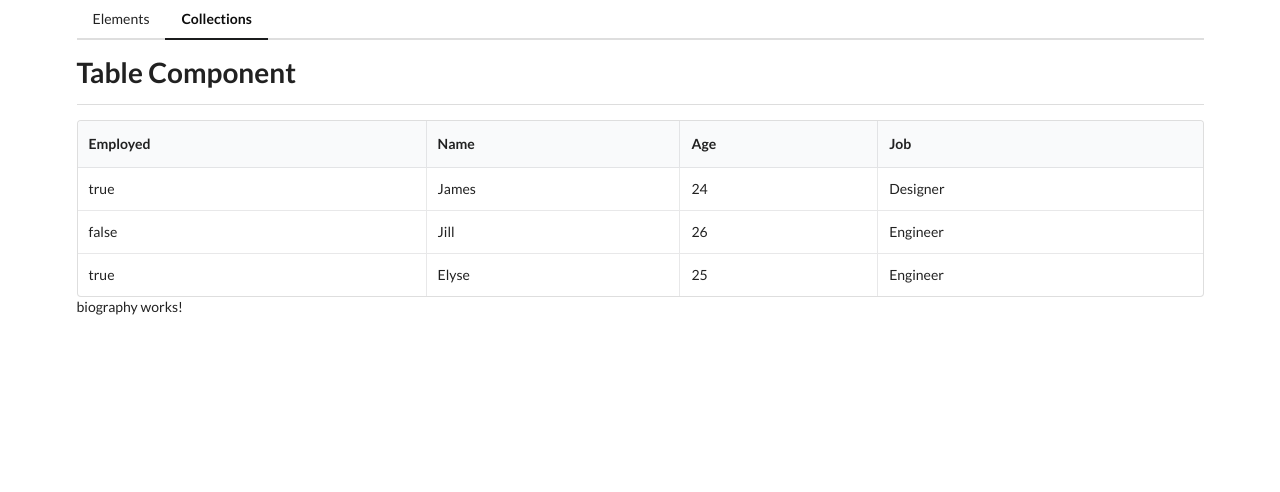
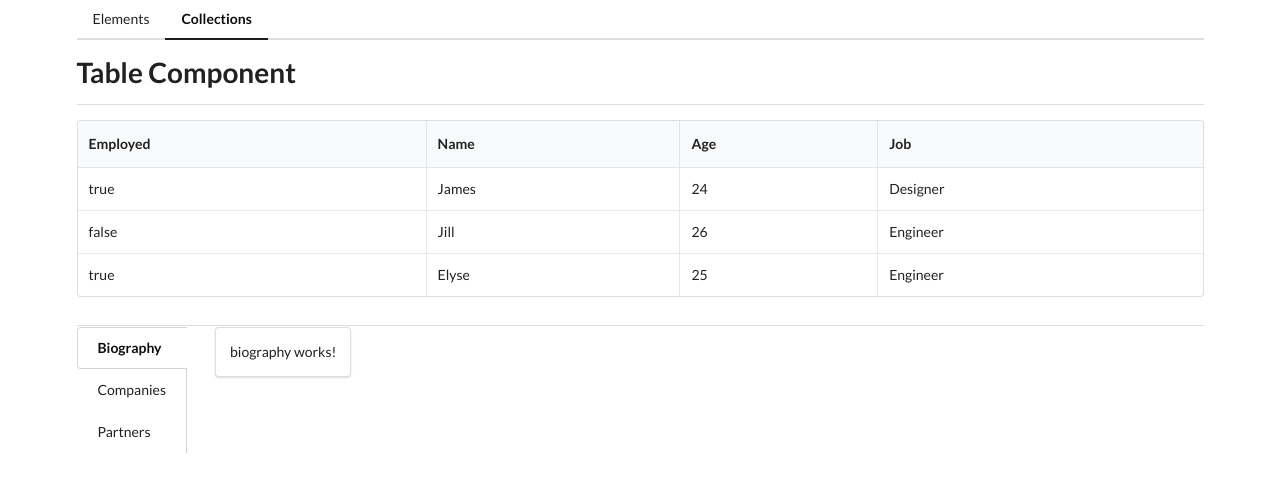
Before and after one commit to benhsieh-dev/comps, an Angular app: page /collections in a window 1280 px wide. Shown: the top 492 px of the page. Built offline with nearby package versions, Linux system fonts and the light colour scheme.

Commit message:
Use absolute paths in collections home complenent template. Add routerLinkActiveOptions to ./ path

```diff
--- a/src/app/collections/collections-home/collections-home.component.html
+++ b/src/app/collections/collections-home/collections-home.component.html
@@ -4,4 +4,19 @@
     [data]="data"
     [headers]="headers"
     ></app-table>
-<router-outlet></router-outlet>
+
+<app-divider></app-divider>
+<div class="ui grid">
+    <div class="four wide columns">
+        <div class="ui vertical fluid tabular menu">
+            <a class="item" routerLink="./" routerLinkActive="active" [routerLinkActiveOptions]="{exact: true}">Biography</a>
+            <a class="item" routerLink="./companies" routerLinkActive="active">Companies</a>
+            <a class="item"routerLink="./partners" routerLinkActive="active">Partners</a>
+        </div>
+    </div>
+    <div class="twelve wide stretched columns">
+        <div class="ui segment">
+            <router-outlet></router-outlet>
+        </div>
+    </div>
+</div>
```
Also changed, not shown: 1 other file (tests, documents, lock files or other folders).
